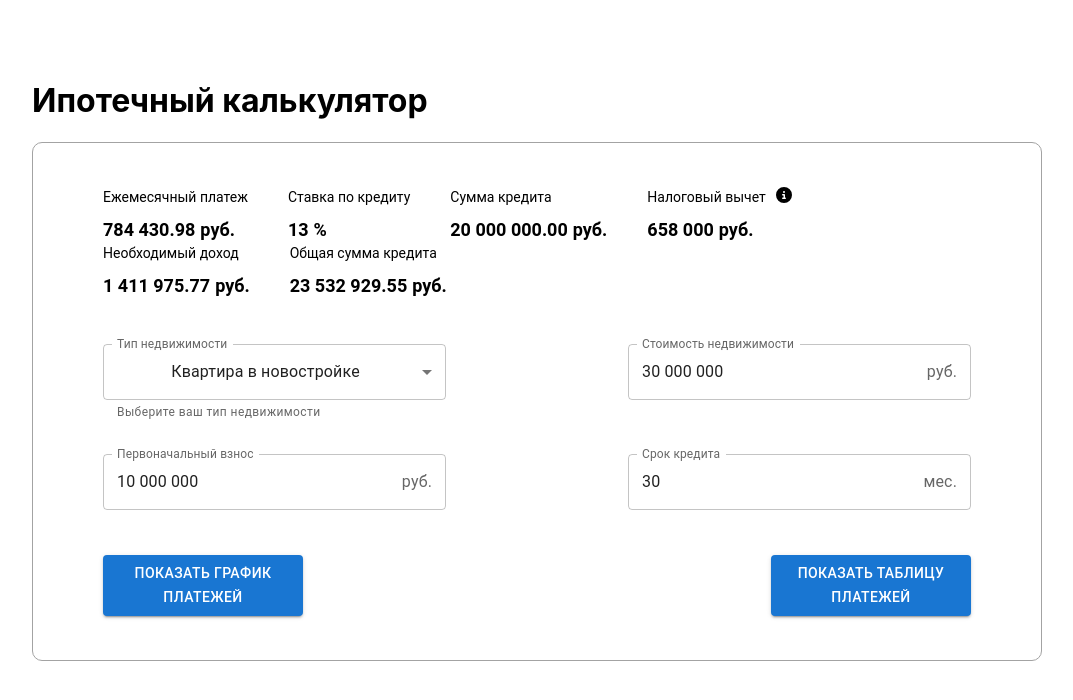
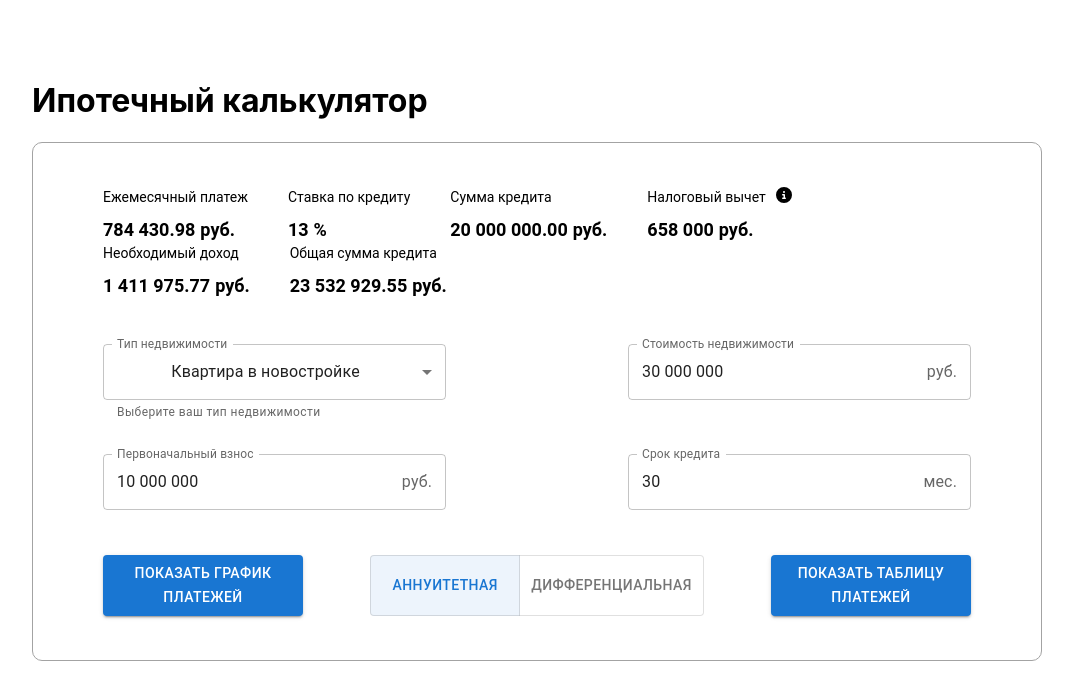
Before and after one commit to MattNovik/ip-calc, a React (Create React App) app: page / in a window 1280 px wide. Shown: the top 700 px of the page, without its empty margins (103-1176 px from the left). Built offline with nearby package versions, Linux system fonts and the light colour scheme.

Commit message:
add toggles buttons

```diff
--- a/src/components/Calc/index.js
+++ b/src/components/Calc/index.js
@@ -6,6 +6,7 @@ import './index.scss';
 import PaymentShedule from "../PaymentShedule";
 import TablePayment from "../TablePayment";
 import ButtonComp from "../ButtonComp";
+import TogglesComp from "../TogglesComp";
 
 const getCookie = key =>
 document.cookie.split("; ").reduce((total, currentCookie) => {
@@ -23,6 +24,16 @@ const MONTHMASS = [
   'июл.', 'авг.', 'сен.',
   'окт.', 'ноя.', 'дек.'
 ];
+
+const PERCENTLIST = {
+  "1": 13,
+  "2": 15,
+  "3": 14.5,
+  "4": 12,
+  "5": 11,
+  "6": 16,
+  "7": 10,
+};
 
 const Calc = () => {
   const [monthPay, setMonthPay] = useState("784 430.98" );
@@ -61,7 +72,7 @@ const Calc = () => {
   }, []);
 
   const sheduleDataFunc = (data) => {
-    let shedulePercent = percentList[data.goal];
+    let shedulePercent = PERCENTLIST[data.goal];
     let sheduleCreditSumm = (data.realEstateCost-data.downPayment);
     let sheduleCreditTerm = data.creditTerm;
 
@@ -106,16 +117,6 @@ const Calc = () => {
     setFinalMass(finalMass);
   }
 
-  const percentList = {
-    "1": 13,
-    "2": 15,
-    "3": 14.5,
-    "4": 12,
-    "5": 11,
-    "6": 16,
-    "7": 10,
-  };
-
   const handleCookie = (data) => {
     for (let key in data) {
       setCookie(key, data[key]);
@@ -123,7 +124,7 @@ const Calc = () => {
   }
 
   const callFunc = (data) => {
-    let newPercent = percentList[data.goal];
+    let newPercent = PERCENTLIST[data.goal];
     setCookie("newPercent",newPercent);
     setPercent(newPercent);
 
@@ -169,7 +170,11 @@ const Calc = () => {
     handleCookie(data);
     sheduleDataFunc(data);
     Object.assign(mainData, data);
-  }
+  } // передаю функцию в компоннет FormCalc для расчетов и получения данных
+
+  const toggleFunc = (data) => {
+    console.log(data);
+  } // передаю функцию в компоннент TogglesComp для получения значения
 
   return (
     <>
@@ -189,6 +194,7 @@ const Calc = () => {
           <FormCalc onSubmitParent={callFunc}/>
           <div className="buttons-wrapper">
             <ButtonComp name="Показать график платежей" func={() => setShedule(true)} />
+            <TogglesComp toggleFunc={toggleFunc}/>
             <ButtonComp name="Показать таблицу платежей" func={() => setTable(true)} />
           </div>
         </div>
--- /dev/null
+++ b/src/components/TogglesComp/index.js
@@ -0,0 +1,29 @@
+import { ToggleButton } from '@mui/material';
+import { ToggleButtonGroup } from '@mui/material';
+import { useState } from 'react';
+
+const TogglesComp = ({toggleFunc}) => {
+  const [typeCredit, setTypeCredit] = useState('ann');
+
+  const handleChange = (
+    event,
+    newTypeCredit,
+  ) => {
+    setTypeCredit(newTypeCredit);
+    toggleFunc(newTypeCredit);
+  };
+
+  return (
+    <ToggleButtonGroup
+      color="primary"
+      value={typeCredit}
+      exclusive
+      onChange={handleChange}
+    >
+      <ToggleButton value="ann">Аннуитетная</ToggleButton>
+      <ToggleButton value="dif">Дифференциальная</ToggleButton>
+    </ToggleButtonGroup>
+  );
+}
+
+export default TogglesComp;
```
Also changed, not shown: 1 other file (tests, documents, lock files or other folders).
